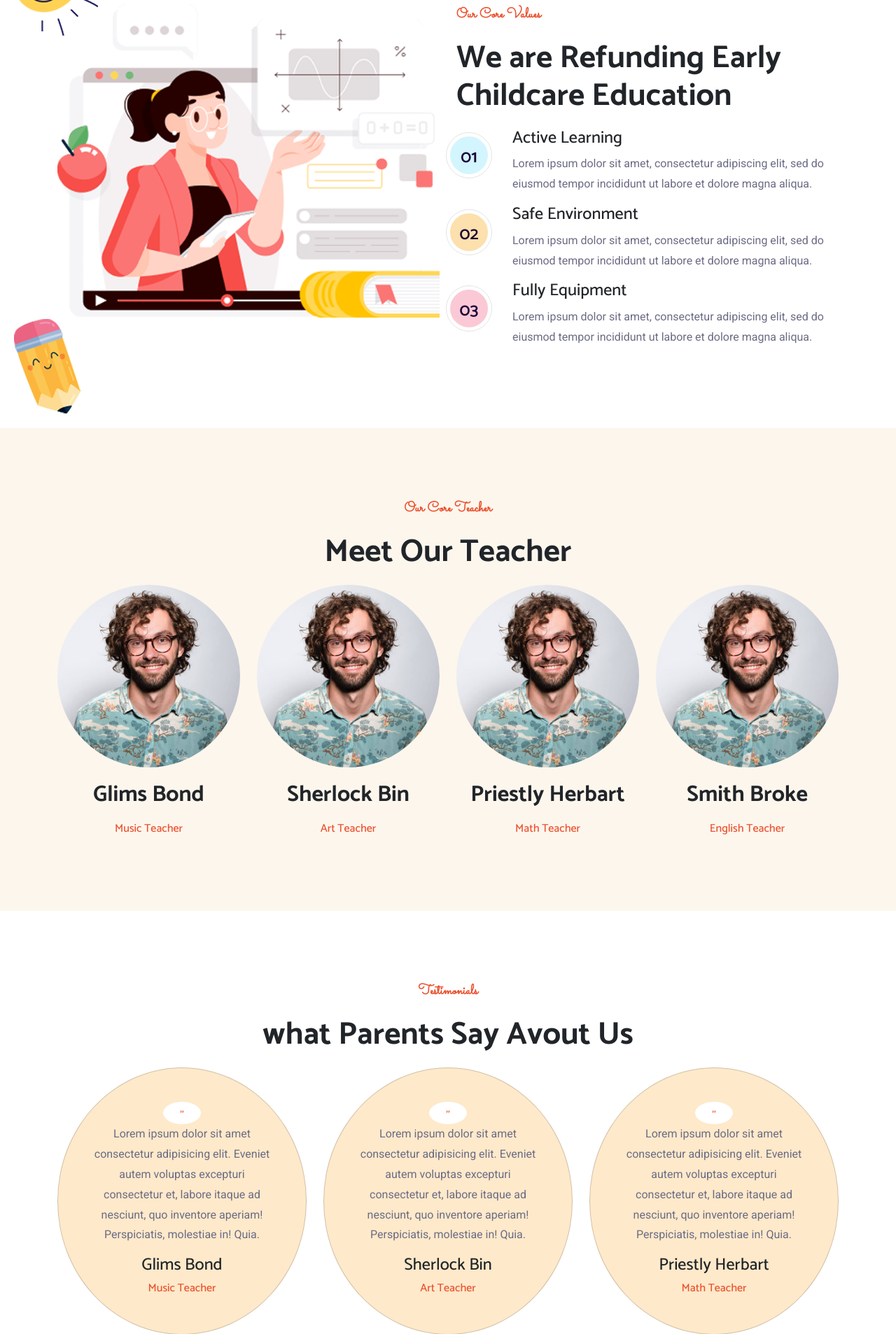
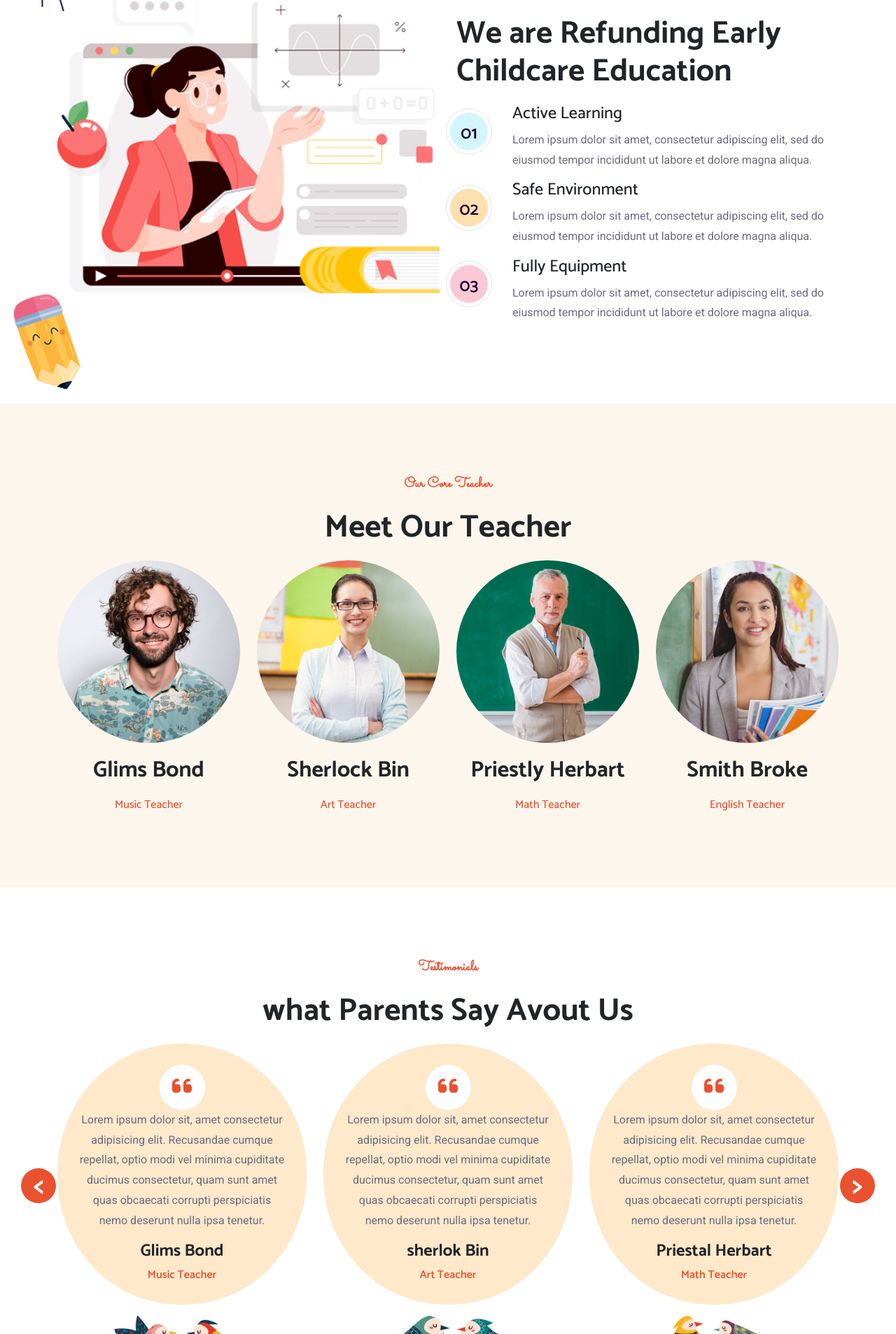
Before and after one commit to ParshwaChougule/webpage6_ketan---Childcare-Kids-School, a PHP site: page / in a window 1280 px wide. Shown: the part 2707-4614 px from the top of the page at 70% size. Run offline with PHP 8.4, Linux system fonts and the light colour scheme.

Commit message:
Testimonials Section

```diff
--- a/assets/css/style.css
+++ b/assets/css/style.css
@@ -29,8 +29,8 @@
 .pb-70{padding-bottom: 70px;}
 .pt-100{padding-top: 100px;}
 .pt-50{padding-top: 43%;}
-.pt-65{padding-top: 62%;}
-.pt-62{padding-top: 51%;}
+.pt-40{padding-top: 59%;}
+.pt-30{padding-top: 48.6%;}
 .pb-100{padding-bottom: 100px;}
 .btn{
     color: #fff;
@@ -137,7 +137,7 @@ li{
 .popular span,
 .teacher span,
 .core-value span,
-.testimonials span{
+.testimonials .span{
     font-size: 20px;
     color: #ea512e;
     font-weight: 600;
@@ -165,12 +165,12 @@ li{
     padding-top: 5px;
 }
 .banner2 li span{
-    font-family: "Roboto", sans-serif;
-    display: inline-block;
     height: 30px;
     width: 30px;
     line-height: 30px;
     font-size: 16px;
+    font-family: "Roboto", sans-serif;
+    display: inline-block;
     color: #ffffff;
     background: #ea512e;
     border-radius: 50px;
@@ -188,23 +188,21 @@ li{
 
 /* Popular class Section Start */
 .popular .card:hover img{
-    transform: rotate(2deg) scale(1.07);
+    transform: rotate(2deg) scale(1.1);
     transition: all 0.3s linear;
 }
-.card-boy{
+.card-body{
     padding: 40px 30px;
 }
 .popular .list{
     margin-top: 20px;
     padding: 20px 10px;
-    border-top: 1px dashed #ea512e;
+    border-top: 1px dashed #EA512E;
 }
-.popular .list ul li{
-    display: flex;
-}
-.popular .list .span{
+.popular .list .span,
+.testimonials .card.teacher .Music{
     font-family: "Catamaran", sans-serif;
-    font-size: 19px;
+    font-size: 16px;
 }
 /* /Popular class Section End */
 
@@ -266,6 +264,49 @@ li{
 }
 /* /Teacher Section End */
 
+/* Testimonials Section Start */
+.card.teacher{
+    height: auto;
+    padding: 30px;
+    text-align: center;
+    border-radius: 49%;
+    border: none;
+    background-color: #FEE9CA;
+}
+.card.teacher div{
+    width: 65px;
+    height: 65px;
+    line-height: 75px;
+    margin: auto;
+    border-radius: 50%;
+    color: #EA512E;
+    background: #fff;
+}
+.card.teacher:hover div{
+    color: #fff;
+    background: #EA512E;
+    transition: all 0.2s linear;
+}
+.testimonials .nav-button button{
+    width: 50px;
+    height: 50px;
+    line-height: 10px;
+    font-size: 45px;
+    font-weight: 600;
+    border-radius: 50%;
+   text-align: center;
+    color: #fff;
+    background: #EA512E;
+    margin-left: -40px;
+    margin-right: -40px;
+}
+.testimonials .nav-button button:hover{
+    background: #F5890D;
+    transition: 0.3s linear;
+}
+
+/* /Testimonials Section End */
+
 
 
 
--- a/index.html
+++ b/index.html
@@ -197,14 +197,14 @@
        <!-- /Banner Section End -->
 
        <!-- Popular Class Section Start -->
-       <section class="popular  pt-100 pb-100 bg-light-orange">
+       <section class="popular  pt-100 pb-70 bg-light-orange">
         <div class="continer-fluid">
             <div class="row">
                 <div class="col-12">
-                    <div class="col-lg-1 pt-65 position-absolute">
+                    <div class="col-lg-1 pt-40 position-absolute">
                         <img src="./assets/img/class-shape-1.png" alt="class" class="shape-1">
                     </div>
-                    <div class="col-lg-1 pt-62 pl-50 position-absolute">
+                    <div class="col-lg-1 pt-30 pl-50 position-absolute">
                         <img src="./assets/img/class-shape-2.png" alt="class" class="shape-1">
                     </div>
                 </div>
@@ -223,7 +223,7 @@
                         <div class="h-50 overflow-hidden">
                             <img src="./assets/img/class-1.jpg" class="card-img-top" alt="...">
                         </div>
-                        <div class="card-boy">
+                        <div class="card-body">
                             <h3 class="card-title fw-bold">Color Matching</h3>
                             <p class="card-text">
                                 Lorem ipsum dolor sit amet consectetur adipiscing elit sed do eiusmod tempor incididunt ut labore et dolore magna aliqua.
@@ -242,7 +242,7 @@
                         <div class="h-50 overflow-hidden">
                             <img src="./assets/img/class-2.jpg" class="card-img-top" alt="...">
                         </div>
-                        <div class="card-boy">
+                        <div class="card-body">
                             <h3 class="card-title fw-bold">Learning Disciplines</h3>
                             <p class="card-text">
                                 Lorem ipsum dolor sit amet consectetur adipiscing elit sed do eiusmod tempor incididunt ut labore et dolore magna aliqua.
@@ -261,7 +261,7 @@
                         <div class="h-50 overflow-hidden">
                             <img src="./assets/img/class-3.jpg" class="card-img-top" alt="...">
                         </div>
-                        <div class="card-boy">
+                        <div class="card-body">
                             <h3 class="card-title fw-bold">Drawing</h3>
                             <p class="card-text">
                                 Lorem ipsum dolor sit amet consectetur adipiscing elit sed do eiusmod tempor incididunt ut labore et dolore magna aliqua.
@@ -366,7 +366,7 @@
                 </div>
                 <div class="col-lg-3 col-md-6">
                     <div class="teacher-image  overflow-hidden position-relative text-center">
-                        <img src="./assets/img/teacher-1.jpg" alt="teacher-1" class="img-fluid rounded-circle">
+                        <img src="./assets/img/teacher-2.jpg" alt="teacher-1" class="img-fluid rounded-circle">
                         <div class="social-media">
                             <ul class="list-unstyled">
                                 <li class="d-inline-block">
@@ -399,7 +399,7 @@
                 </div>
                 <div class="col-lg-3 col-md-6">
                     <div class="teacher-image overflow-hidden position-relative text-center">
-                        <img src="./assets/img/teacher-1.jpg" alt="teacher-1" class="img-fluid rounded-circle ">
+                        <img src="./assets/img/teacher-3.jpg" alt="teacher-1" class="img-fluid rounded-circle ">
                         <div class="social-media">
                             <ul class="list-unstyled">
                                 <li class="d-inline-block">
@@ -432,7 +432,7 @@
                 </div>
                 <div class="col-lg-3 col-md-6">
                     <div class="teacher-image overflow-hidden position-relative text-center">
-                        <img src="./assets/img/teacher-1.jpg" alt="teacher-1" class="img-fluid rounded-circle ">
+                        <img src="./assets/img/teacher-4.jpg" alt="teacher-1" class="img-fluid rounded-circle ">
                         <div class="social-media">
                             <ul class="list-unstyled">
                                 <li class="d-inline-block">
@@ -469,45 +469,48 @@
        <!-- /Core Teacher Section End -->
 
         <!-- Testimonials Section Start -->
-        <section class="testimonials pt-100 pb-100 position-relative">
-        <div class="container">
+        <section class="testimonials pt-100 pb-100 ">
+        <div class="container position-relative">
             <div>
-                <span class="text-center d-block">Testimonials</span>
+                <span class="text-center d-block span">Testimonials</span>
                 <h2 class="text-center">what Parents Say Avout Us</h2>
             </div>
             <div class="row">
                 <div class="col-lg-4 col-md-6 col-12">
-                    <div class="card rounded-circle text-center p-5 bg-light-yellow">
-                        <div class="bg-white rounded-circle px-4 pt-2 text-center mx-auto text-orange">''</div>
+                    <div class="card teacher">
+                        <div><i class="fa-solid fa-quote-left fs-2"></i></div>
                         <p>
-                            Lorem ipsum dolor sit amet consectetur adipisicing elit. Eveniet autem voluptas excepturi consectetur et, labore itaque ad nesciunt, quo inventore aperiam! Perspiciatis, molestiae in! Quia.
+                           Lorem ipsum dolor sit, amet consectetur adipisicing elit. Recusandae cumque repellat, optio modi vel minima cupiditate ducimus consectetur, quam sunt amet quas obcaecati corrupti perspiciatis nemo deserunt nulla ipsa tenetur.
                         </p>
-                        <h4>Glims Bond</h4>
-                        <h6 class="text-orange">Music Teacher</h6>
+                        <h4 class="fw-bold">Glims Bond</h4>
+                        <span class="Music">Music Teacher</span>
                     </div>
+                    <img src="./assets/img/testimonials-1.png" class="mt-3" style="padding-left: 70px;" alt="">
                 </div>
                 <div class="col-lg-4 col-md-6 col-12">
-                    <div class="card rounded-circle text-center p-5 bg-light-yellow">
-                        <div class="bg-white rounded-circle px-4 pt-2 text-center mx-auto text-orange">''</div>
+                    <div class="card teacher">
+                        <div><i class="fa-solid fa-quote-left fs-2"></i></div>
                         <p>
-                            Lorem ipsum dolor sit amet consectetur adipisicing elit. Eveniet autem voluptas excepturi consectetur et, labore itaque ad nesciunt, quo inventore aperiam! Perspiciatis, molestiae in! Quia.
+                           Lorem ipsum dolor sit, amet consectetur adipisicing elit. Recusandae cumque repellat, optio modi vel minima cupiditate ducimus consectetur, quam sunt amet quas obcaecati corrupti perspiciatis nemo deserunt nulla ipsa tenetur.
                         </p>
-                        <h4>Sherlock Bin</h4>
-                        <h6 class="text-orange">Art Teacher</h6>
+                        <h4 class="fw-bold">sherlok Bin</h4>
+                        <span class="Music">Art Teacher</span>
                     </div>
+                    <img src="./assets/img/testimonials-3.png" class="mt-3" style="padding-left: 60px;" alt="">
                 </div>
                 <div class="col-lg-4 col-md-6 col-12">
-                    <div class="card rounded-circle text-center p-5 bg-light-yellow">
-                        <div class="bg-white rounded-circle px-4 pt-2 text-center mx-auto text-orange">''</div>
+                    <div class="card teacher">
+                        <div><i class="fa-solid fa-quote-left fs-2"></i></div>
                         <p>
-                            Lorem ipsum dolor sit amet consectetur adipisicing elit. Eveniet autem voluptas excepturi consectetur et, labore itaque ad nesciunt, quo inventore aperiam! Perspiciatis, molestiae in! Quia.
+                           Lorem ipsum dolor sit, amet consectetur adipisicing elit. Recusandae cumque repellat, optio modi vel minima cupiditate ducimus consectetur, quam sunt amet quas obcaecati corrupti perspiciatis nemo deserunt nulla ipsa tenetur.
                         </p>
-                        <h4>Priestly Herbart</h4>
-                        <h6 class="text-orange">Math Teacher</h6>
+                        <h4 class="fw-bold">Priestal Herbart</h4>
+                        <span class="Music">Math Teacher</span>
                     </div>
+                    <img src="./assets/img/testimonials-2.png" class="mt-3" style="padding-left: 100px;" alt="">
                 </div>
             </div>
-            <div class="nav-button d-flex justify-content-between">
+            <div class="nav-button position-absolute d-flex justify-content-between start-0 end-0 top-50">
                 <button class="prevBtn">&lt;</button>
                 <button class="nextvBtn">&gt;</button>
             </div>
```
